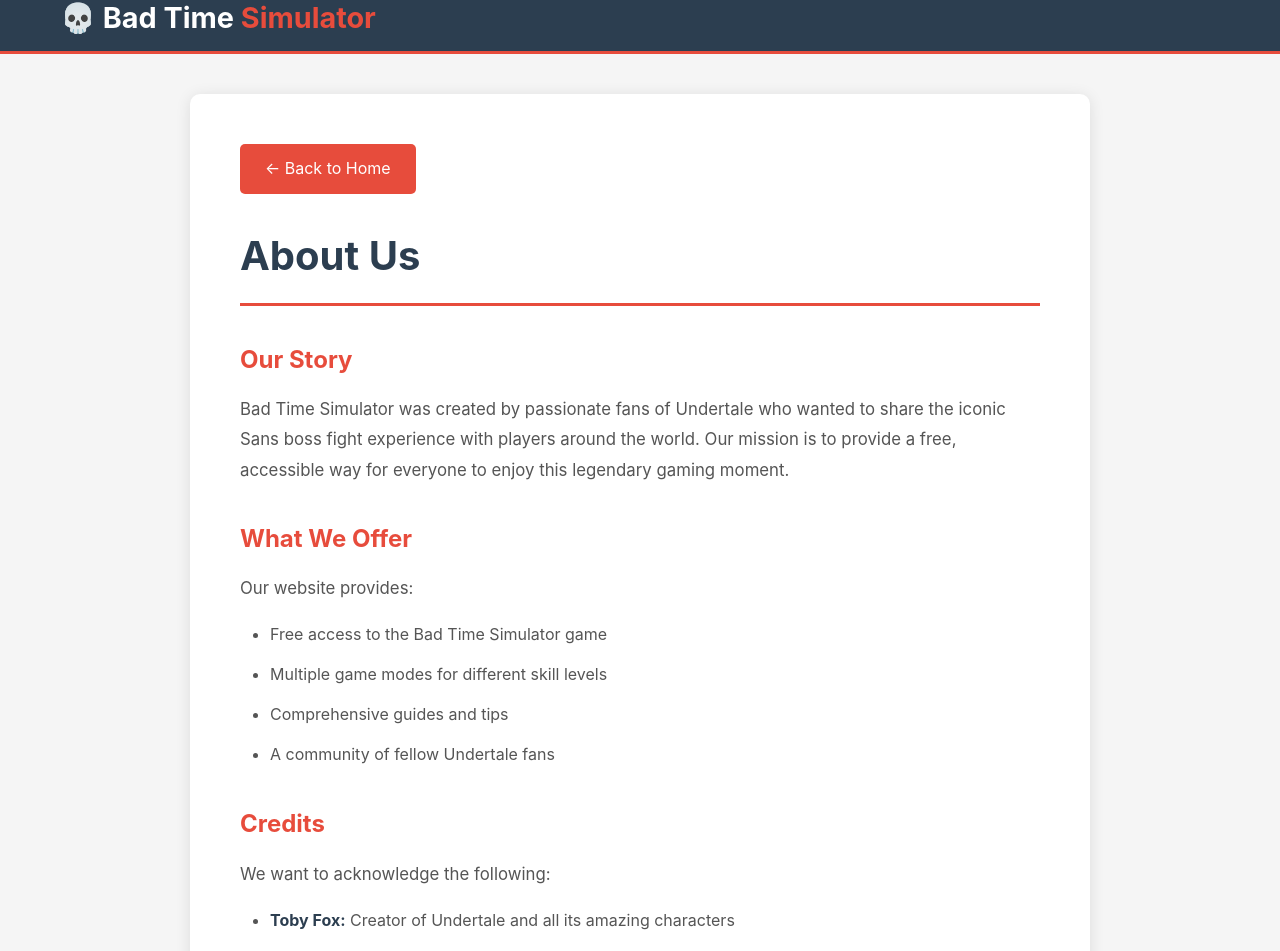
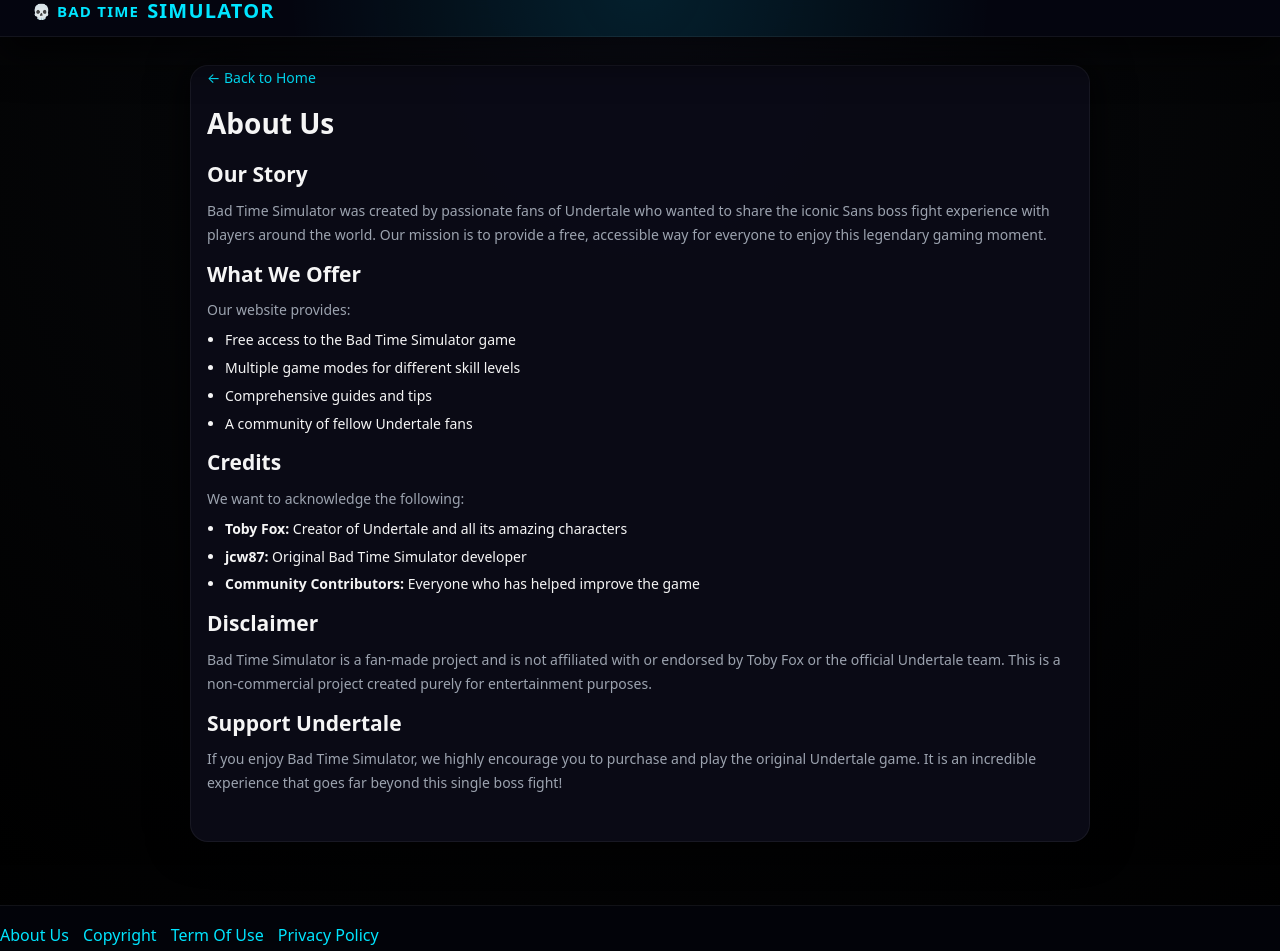
Before and after one commit to lunianfu1986/bad-time-simulator-nextjs, a Next.js app: page /about-us in a window 1280 px wide. Shown: the part 15-966 px from the top of the page. Built offline with nearby package versions, Linux system fonts and the light colour scheme.

Commit message:
Update globals.css

```diff
--- a/app/globals.css
+++ b/app/globals.css
@@ -1,148 +1,246 @@
-* { margin: 0; padding: 0; box-sizing: border-box; }
+:root {
+  --bg: #050608;
+  --bg-elevated: #101018;
+  --bg-elevated-soft: #171724;
+  --border: #2b2b3a;
+  --accent: #00e5ff;
+  --accent-soft: rgba(0, 229, 255, 0.1);
+  --accent-red: #ff4b4b;
+  --text: #f5f5f5;
+  --text-muted: #9ca3af;
+  --shadow-strong: 0 0 40px rgba(0, 0, 0, 0.9);
+  --shadow-soft: 0 20px 40px rgba(0, 0, 0, 0.6);
+}
+
+/* 基础重置 */
+* {
+  box-sizing: border-box;
+  margin: 0;
+  padding: 0;
+}
+
+html,
+body {
+  max-width: 100vw;
+  overflow-x: hidden;
+}
 
 body {
-  font-family: -apple-system, BlinkMacSystemFont, 'Segoe UI', Arial, sans-serif;
-  background: #f5f5f5;
-  color: #333;
-  line-height: 1.6;
+  font-family: system-ui, -apple-system, BlinkMacSystemFont, "Segoe UI",
+    sans-serif;
+  background: radial-gradient(circle at top, #111322 0, #050608 45%, #000 100%);
+  color: var(--text);
 }
 
+/* 链接基础样式 */
+a {
+  color: var(--accent);
+  text-decoration: none;
+}
+
+a:hover {
+  text-decoration: underline;
+}
+
+/* 顶部导航栏 */
 .top-nav {
-  background: #2c3e50;
-  padding: 10px 0;
-  border-bottom: 3px solid #e74c3c;
   position: sticky;
   top: 0;
-  z-index: 1000;
-}
-
-.nav-container {
-  max-width: 1200px;
-  margin: 0 auto;
-  padding: 0 20px;
+  z-index: 50;
   display: flex;
+  align-items: center;
   justify-content: space-between;
-  align-items: center;
-  flex-wrap: wrap;
-  gap: 15px;
+  padding: 12px 32px;
+  background: radial-gradient(circle at top, rgba(0, 229, 255, 0.12), transparent 55%)
+    , rgba(5, 6, 16, 0.96);
+  backdrop-filter: blur(18px);
+  border-bottom: 1px solid rgba(255, 255, 255, 0.06);
+  box-shadow: 0 18px 40px rgba(0, 0, 0, 0.75);
 }
 
 .logo {
-  font-size: 1.8em;
-  font-weight: bold;
-  color: #fff;
-  text-decoration: none;
-  cursor: pointer;
-  transition: opacity 0.3s;
+  display: flex;
+  align-items: center;
+  gap: 8px;
+  font-weight: 700;
+  letter-spacing: 0.08em;
+  text-transform: uppercase;
+  font-size: 15px;
 }
 
-.logo:hover {
-  opacity: 0.8;
+.logo span:first-child {
+  font-size: 20px;
 }
-
-.logo span { color: #e74c3c; }
 
 .nav-links {
   display: flex;
-  gap: 25px;
   align-items: center;
+  gap: 18px;
+  font-size: 14px;
 }
 
-.nav-links a {
-  color: #fff;
-  text-decoration: none;
-  padding: 5px 10px;
-  transition: color 0.3s;
+.nav-link {
   cursor: pointer;
+  padding: 6px 10px;
+  border-radius: 999px;
+  text-transform: uppercase;
+  letter-spacing: 0.08em;
+  font-size: 11px;
+  border: 1px solid transparent;
+  transition: all 0.16s ease-out;
+  color: var(--text-muted);
 }
 
-.nav-links a:hover { color: #e74c3c; }
+.nav-link:hover {
+  border-color: rgba(0, 229, 255, 0.6);
+  background: rgba(0, 0, 0, 0.85);
+  color: var(--text);
+  box-shadow: 0 0 18px rgba(0, 229, 255, 0.35);
+}
 
+/* 搜索框 */
 .search-box {
   display: flex;
-  background: #34495e;
-  border-radius: 20px;
-  padding: 5px 15px;
+  align-items: center;
+  gap: 8px;
+  padding: 4px 8px;
+  background: rgba(13, 15, 28, 0.95);
+  border-radius: 999px;
+  border: 1px solid rgba(255, 255, 255, 0.06);
 }
 
-.search-box input {
-  background: none;
+.search-input {
+  background: transparent;
   border: none;
-  color: #fff;
-  padding: 5px 10px;
+  color: var(--text);
+  font-size: 12px;
   outline: none;
-  width: 200px;
+  width: 140px;
 }
 
-.search-box input::placeholder { color: #95a5a6; }
-
-.search-box button {
-  background: none;
+.search-btn {
   border: none;
-  color: #fff;
+  background: rgba(0, 229, 255, 0.18);
+  color: var(--accent);
+  padding: 4px 10px;
+  border-radius: 999px;
+  font-size: 11px;
   cursor: pointer;
+  text-transform: uppercase;
+  letter-spacing: 0.08em;
 }
 
-.container {
-  max-width: 1200px;
-  margin: 0 auto;
-  padding: 30px 20px;
+.search-btn:hover {
+  background: rgba(0, 229, 255, 0.35);
 }
 
-.game-wrapper {
-  background: #fff;
-  border-radius: 10px;
-  padding: 20px;
-  box-shadow: 0 2px 10px rgba(0,0,0,0.1);
-  margin-bottom: 30px;
+/* 主内容区域 */
+.main-content {
+  max-width: 1120px;
+  margin: 30px auto 80px auto;
+  padding: 0 16px 80px;
 }
 
-.game-header {
-  display: flex;
-  justify-content: space-between;
-  align-items: center;
-  margin-bottom: 15px;
-  flex-wrap: wrap;
-  gap: 10px;
+/* Hero / 游戏区顶部标题 */
+.hero-heading {
+  text-align: center;
+  margin-bottom: 16px;
 }
 
-.game-header h1 { color: #2c3e50; font-size: 2em; }
-
-.game-controls { display: flex; gap: 10px; }
-
-.control-btn {
-  background: #e74c3c;
-  color: #fff;
-  border: none;
-  padding: 10px 20px;
-  border-radius: 5px;
-  cursor: pointer;
-  font-size: 1em;
-  transition: all 0.3s;
+.hero-title {
+  font-size: 36px;
+  letter-spacing: 0.18em;
+  text-transform: uppercase;
+  margin-bottom: 6px;
+  text-shadow: 0 0 20px rgba(255, 255, 255, 0.3);
 }
 
-.control-btn:hover {
-  background: #c0392b;
-  transform: translateY(-2px);
+.hero-subtitle {
+  font-size: 14px;
+  color: var(--text-muted);
 }
 
+/* 按钮组 */
+.hero-buttons {
+  display: flex;
+  justify-content: center;
+  gap: 12px;
+  margin-bottom: 18px;
+}
+
+.primary-btn,
+.secondary-btn {
+  font-size: 12px;
+  border-radius: 999px;
+  padding: 8px 18px;
+  border: 1px solid transparent;
+  text-transform: uppercase;
+  letter-spacing: 0.12em;
+  cursor: pointer;
+  transition: all 0.18s ease-out;
+}
+
+.primary-btn {
+  background: linear-gradient(135deg, #00e5ff, #4df3ff);
+  color: #02030a;
+  box-shadow: 0 0 25px rgba(0, 229, 255, 0.45);
+}
+
+.primary-btn:hover {
+  transform: translateY(-1px);
+  box-shadow: 0 0 40px rgba(0, 229, 255, 0.7);
+}
+
+.secondary-btn {
+  background: rgba(10, 12, 24, 0.95);
+  color: var(--text);
+  border-color: rgba(255, 255, 255, 0.16);
+}
+
+.secondary-btn:hover {
+  background: rgba(22, 24, 40, 0.95);
+}
+
+/* 游戏容器 */
 .game-container {
   position: relative;
   width: 100%;
-  background: #000;
-  border-radius: 8px;
+  background: radial-gradient(circle at top, #181829 0, #050608 70%);
+  border-radius: 18px;
   overflow: hidden;
-  height: 600px;
+  height: 580px;
+  border: 1px solid var(--border);
+  box-shadow: var(--shadow-soft);
 }
 
 .game-container.fullscreen {
   position: fixed;
+  inset: 0;
+  width: 100vw;
+  height: 100vh;
+  border-radius: 0;
+  z-index: 9999;
+  border: none;
+  box-shadow: none;
+}
+
+/* 游戏头部条（可选） */
+.game-header-bar {
+  position: absolute;
   top: 0;
   left: 0;
-  width: 100vw;
-  height: 100vh;
-  z-index: 9999;
-  border-radius: 0;
+  right: 0;
+  height: 32px;
+  background: linear-gradient(to right, #050608, #181829);
+  border-bottom: 1px solid rgba(255, 255, 255, 0.06);
+  display: flex;
+  align-items: center;
+  padding: 0 12px;
+  font-size: 11px;
+  letter-spacing: 0.18em;
+  text-transform: uppercase;
+  color: var(--text-muted);
+  z-index: 3;
 }
 
 .game-frame {
@@ -151,257 +249,242 @@
   border: none;
 }
 
-.loading {
+/* Loading 遮罩 */
+.loading-overlay {
   position: absolute;
-  top: 50%;
-  left: 50%;
-  transform: translate(-50%, -50%);
-  text-align: center;
-  color: #fff;
-  z-index: 10;
+  inset: 0;
+  background: radial-gradient(circle at top, rgba(0, 229, 255, 0.12), transparent 65%)
+    , rgba(0, 0, 0, 0.85);
+  display: flex;
+  flex-direction: column;
+  align-items: center;
+  justify-content: center;
+  gap: 8px;
+  color: var(--text-muted);
+  font-size: 14px;
+  z-index: 2;
 }
 
-.spinner {
-  border: 4px solid rgba(255,255,255,0.1);
-  border-left-color: #e74c3c;
-  border-radius: 50%;
-  width: 50px;
-  height: 50px;
-  animation: spin 1s linear infinite;
-  margin: 0 auto 20px;
+.loading-dots::after {
+  content: " ...";
+  animation: dots 1.1s infinite steps(4, end);
 }
 
-@keyframes spin { to { transform: rotate(360deg); } }
+@keyframes dots {
+  0% {
+    content: "";
+  }
+  25% {
+    content: ".";
+  }
+  50% {
+    content: "..";
+  }
+  75% {
+    content: "...";
+  }
+}
 
+/* 退出全屏按钮 */
 .exit-fullscreen-btn {
-  position: fixed;
-  top: 20px;
-  right: 20px;
-  background: rgba(231, 76, 60, 0.9);
-  color: #fff;
+  position: absolute;
+  top: 10px;
+  right: 14px;
+  z-index: 10;
+  padding: 4px 10px;
+  border-radius: 999px;
   border: none;
-  padding: 12px 25px;
-  border-radius: 5px;
+  font-size: 11px;
+  letter-spacing: 0.1em;
+  text-transform: uppercase;
+  background: rgba(0, 0, 0, 0.82);
+  color: var(--text-muted);
   cursor: pointer;
-  z-index: 10000;
-  font-size: 1em;
 }
 
 .exit-fullscreen-btn:hover {
-  background: rgba(192, 57, 43, 0.9);
+  color: var(--accent);
 }
 
+/* 内容区块通用样式 */
 .content-section {
-  background: #fff;
-  border-radius: 10px;
-  padding: 30px;
-  margin-bottom: 20px;
-  box-shadow: 0 2px 10px rgba(0,0,0,0.1);
+  margin-top: 40px;
+  padding: 24px 22px;
+  background: linear-gradient(145deg, rgba(15, 15, 28, 0.95), rgba(12, 12, 22, 0.98));
+  border-radius: 18px;
+  border: 1px solid rgba(255, 255, 255, 0.05);
+  box-shadow: var(--shadow-soft);
 }
 
-.content-section h2 {
-  color: #2c3e50;
-  font-size: 2em;
-  margin-bottom: 20px;
-  border-bottom: 3px solid #e74c3c;
-  padding-bottom: 10px;
+.section-title {
+  font-size: 18px;
+  text-transform: uppercase;
+  letter-spacing: 0.22em;
+  margin-bottom: 8px;
 }
 
-.content-section h3 {
-  color: #e74c3c;
-  font-size: 1.5em;
-  margin: 25px 0 15px;
+.section-subtitle {
+  font-size: 13px;
+  color: var(--text-muted);
+  margin-bottom: 14px;
 }
 
-.content-section p {
-  color: #555;
-  font-size: 1.05em;
-  margin-bottom: 15px;
+/* 双列布局 */
+.two-column {
+  display: grid;
+  grid-template-columns: 1.1fr 1fr;
+  gap: 18px;
 }
 
-.feature-grid {
-  display: grid;
-  grid-template-columns: repeat(auto-fit, minmax(250px, 1fr));
-  gap: 20px;
-  margin: 20px 0;
+@media (max-width: 768px) {
+  .top-nav {
+    padding-inline: 16px;
+    flex-wrap: wrap;
+    gap: 10px;
+  }
+
+  .nav-links {
+    gap: 10px;
+    flex-wrap: wrap;
+    justify-content: center;
+  }
+
+  .main-content {
+    margin-top: 22px;
+    padding-bottom: 60px;
+  }
+
+  .game-container {
+    height: 460px;
+  }
+
+  .two-column {
+    grid-template-columns: 1fr;
+  }
+
+  .hero-title {
+    font-size: 28px;
+  }
 }
 
-.feature-card {
-  background: #f8f9fa;
-  border-left: 4px solid #e74c3c;
-  padding: 20px;
-  border-radius: 5px;
-  transition: all 0.3s;
+/* 列表样式 */
+ul {
+  padding-left: 18px;
+  margin-bottom: 6px;
 }
 
-.feature-card:hover {
-  transform: translateX(5px);
-  box-shadow: 0 5px 15px rgba(0,0,0,0.1);
+li {
+  margin-bottom: 4px;
 }
 
-.feature-card h4 { color: #2c3e50; margin-bottom: 10px; font-size: 1.2em; }
-.feature-card p { color: #666; font-size: 0.95em; margin: 0; }
-
-.info-box {
-  background: #fff3cd;
-  border-left: 4px solid #ffc107;
-  padding: 20px;
-  margin: 20px 0;
-  border-radius: 5px;
-}
-
-.info-box.warning { background: #f8d7da; border-left-color: #dc3545; }
-.info-box.success { background: #d4edda; border-left-color: #28a745; }
-.info-box h4 { margin-bottom: 10px; font-size: 1.2em; }
-
-.attack-list {
+/* 攻击列表 */
+.attacks-grid {
   display: grid;
-  grid-template-columns: repeat(auto-fill, minmax(180px, 1fr));
+  grid-template-columns: repeat(auto-fit, minmax(180px, 1fr));
   gap: 10px;
-  margin: 20px 0;
+  margin-top: 10px;
 }
 
 .attack-item {
-  background: #f8f9fa;
-  border: 1px solid #dee2e6;
-  padding: 12px;
-  border-radius: 5px;
-  text-align: center;
-  transition: all 0.3s;
-  cursor: pointer;
+  font-size: 13px;
+  padding: 8px 10px;
+  border-radius: 10px;
+  background: rgba(5, 6, 16, 0.95);
+  border: 1px solid rgba(255, 255, 255, 0.06);
 }
 
-.attack-item:hover {
-  background: #e74c3c;
-  color: #fff;
-  transform: scale(1.05);
+/* Tips 高亮 */
+.tip-callout {
+  margin-top: 12px;
+  padding: 12px 14px;
+  border-radius: 14px;
+  border: 1px solid rgba(0, 229, 255, 0.35);
+  background: radial-gradient(circle at top left, rgba(0, 229, 255, 0.13), transparent 55%)
+    , rgba(5, 6, 16, 0.96);
+  font-size: 13px;
 }
 
-footer {
-  background: #2c3e50;
-  color: #bdc3c7;
-  padding: 30px 20px;
-  text-align: center;
+.tip-callout strong {
+  color: var(--accent);
 }
 
-footer p { margin: 5px 0; }
+/* 页脚 */
+.footer {
+  border-top: 1px solid rgba(255, 255, 255, 0.06);
+  padding: 18px 0 28px 0;
+  background: rgba(3, 4, 10, 0.98);
+  margin-top: 40px;
+}
 
-@media (max-width: 768px) {
-  .nav-links { display: none; }
-  .search-box { width: 100%; }
-  .search-box input { width: 100%; }
-  .game-header h1 { font-size: 1.5em; }
-  .game-container { height: 400px; }
-  .content-section { padding: 20px; }
-  .content-section h2 { font-size: 1.5em; }
-}
-/* ========== Footer 样式 ========== */
-.footer {
-  background: linear-gradient(180deg, #5a8a9a 0%, #7ba3b0 100%);
-  color: #fff;
-  padding: 15px 20px;
+.footer-inner {
+  max-width: 1120px;
+  margin: 0 auto;
+  padding: 0 16px;
+  display: flex;
+  justify-content: space-between;
+  align-items: center;
+  gap: 10px;
+  font-size: 12px;
+  color: var(--text-muted);
 }
 
 .footer-links {
   display: flex;
-  justify-content: center;
-  gap: 60px;
+  gap: 14px;
   flex-wrap: wrap;
 }
 
-.footer-links a {
-  color: #fff;
-  text-decoration: none;
-  font-size: 1em;
-  font-weight: 500;
-  transition: opacity 0.3s;
+.footer-link {
+  cursor: pointer;
+  opacity: 0.85;
 }
 
-.footer-links a:hover {
-  opacity: 0.8;
-  text-decoration: underline;
+.footer-link:hover {
+  opacity: 1;
 }
 
-/* ========== 二级页面样式 ========== */
+/* 子页面通用样式 (about-us / terms / privacy / copyright) */
 .sub-page {
-  min-height: calc(100vh - 200px);
-  background: #f5f5f5;
-  padding: 40px 20px;
+  min-height: 100vh;
+  background: radial-gradient(circle at top, #111322 0, #050608 45%, #000 100%);
+  color: var(--text);
+}
+
+.sub-page-nav {
+  padding: 12px 20px;
+  display: flex;
+  justify-content: space-between;
+  align-items: center;
+  background: rgba(5, 6, 16, 0.96);
+  border-bottom: 1px solid rgba(255, 255, 255, 0.06);
+  backdrop-filter: blur(14px);
 }
 
 .sub-page-content {
   max-width: 900px;
-  margin: 0 auto;
-  background: #fff;
-  padding: 50px;
-  border-radius: 10px;
-  box-shadow: 0 2px 15px rgba(0,0,0,0.1);
+  margin: 28px auto 60px auto;
+  padding: 0 16px 40px 16px;
+  background: rgba(11, 11, 22, 0.96);
+  border-radius: 18px;
+  border: 1px solid rgba(255, 255, 255, 0.06);
+  box-shadow: var(--shadow-strong);
+  font-size: 14px;
+  line-height: 1.7;
 }
 
-.sub-page-content h1 {
-  color: #2c3e50;
-  font-size: 2.5em;
-  margin-bottom: 30px;
-  padding-bottom: 15px;
-  border-bottom: 3px solid #e74c3c;
-}
-
-.sub-page-content h2 {
-  color: #e74c3c;
-  font-size: 1.5em;
-  margin: 35px 0 15px;
+.sub-page-content h1,
+.sub-page-content h2,
+.sub-page-content h3 {
+  margin-top: 10px;
+  margin-bottom: 6px;
 }
 
 .sub-page-content p {
-  color: #555;
-  font-size: 1.05em;
-  margin-bottom: 15px;
-  line-height: 1.8;
+  margin-bottom: 6px;
+  color: var(--text-muted);
 }
 
 .sub-page-content ul {
-  margin: 15px 0 20px 30px;
-  color: #555;
-  line-height: 2;
+  margin-top: 4px;
+  margin-bottom: 6px;
 }
-
-.sub-page-content li {
-  margin-bottom: 8px;
-}
-
-.sub-page-content strong {
-  color: #2c3e50;
-}
-
-.back-btn {
-  display: inline-block;
-  background: #e74c3c;
-  color: #fff;
-  text-decoration: none;
-  padding: 12px 25px;
-  border-radius: 5px;
-  font-size: 1em;
-  margin-bottom: 30px;
-  transition: background 0.3s;
-}
-
-.back-btn:hover {
-  background: #c0392b;
-}
-
-/* ========== 响应式 - 二级页面 ========== */
-@media (max-width: 768px) {
-  .sub-page-content {
-    padding: 30px 20px;
-  }
-
-  .sub-page-content h1 {
-    font-size: 1.8em;
-  }
-
-  .footer-links {
-    justify-content: center;
-    gap: 30px;
-    padding: 10px 20px;
-  }
-}
```
